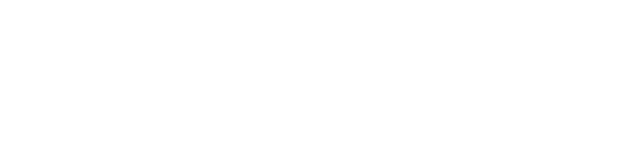
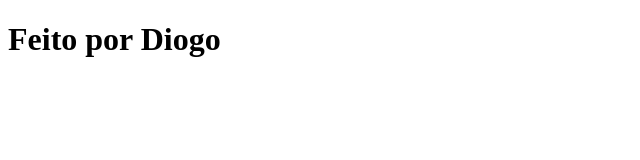
Before and after one commit to DiogojChagas/git.vscode, a plain HTML site: page index.html in a window 1280 px wide. Shown: the whole page, without its empty margins (0-640 px from the left). Drawn offline with Linux system fonts and the light colour scheme.

Commit message:
Feature: commit Title create Aqui mais detalhes

```diff
--- a/index.html
+++ b/index.html
@@ -5,5 +5,7 @@
     <meta name="viewport" content="width=device-width, initial-scale=1.0" />
     <title>Git e GitHub</title>
   </head>
-  <body></body>
+  <body>
+    <h1>Feito por Diogo</h1>
+  </body>
 </html>
```
